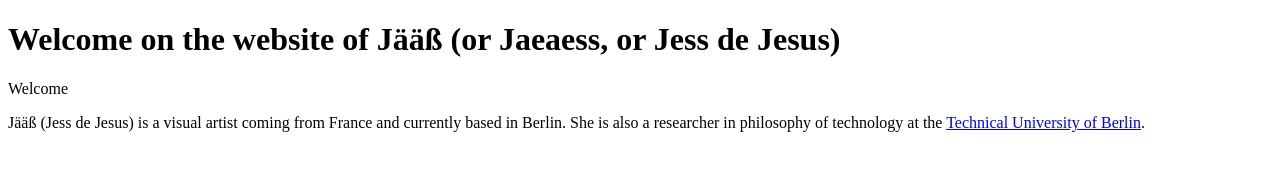
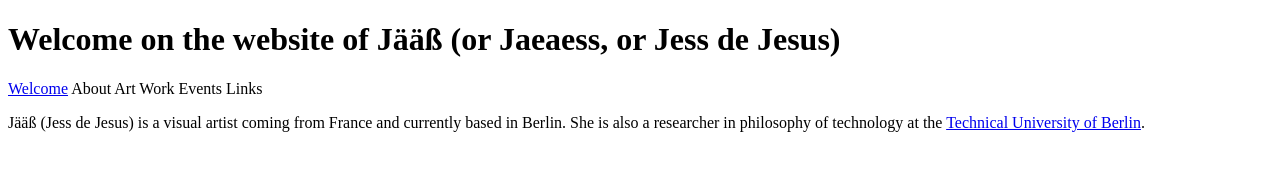
Before and after one commit to jaeaess/jaeaess.github.io, a plain HTML site: page index.html in a window 1280 px wide. Drawn offline with Linux system fonts and the light colour scheme.

Commit message:
Add links to index and about

```diff
--- a/index.html
+++ b/index.html
@@ -11,7 +11,11 @@
   	<h1>Welcome on the website of Jääß (or Jaeaess, or Jess de Jesus)</h1>
   	<!-- Menu -->
   	<div id="menu">
-  		<p>Welcome</p>
+  		<a href="./index.html">Welcome<a/>
+      <a>About</a>
+      <a>Art Work</a>
+      <a>Events</a>
+      <a>Links</a>
 	</div>
 	<!-- Intro -->
 	<div id="introduction">
```
Also changed, not shown: about.html (added, +22 -0 lines).
